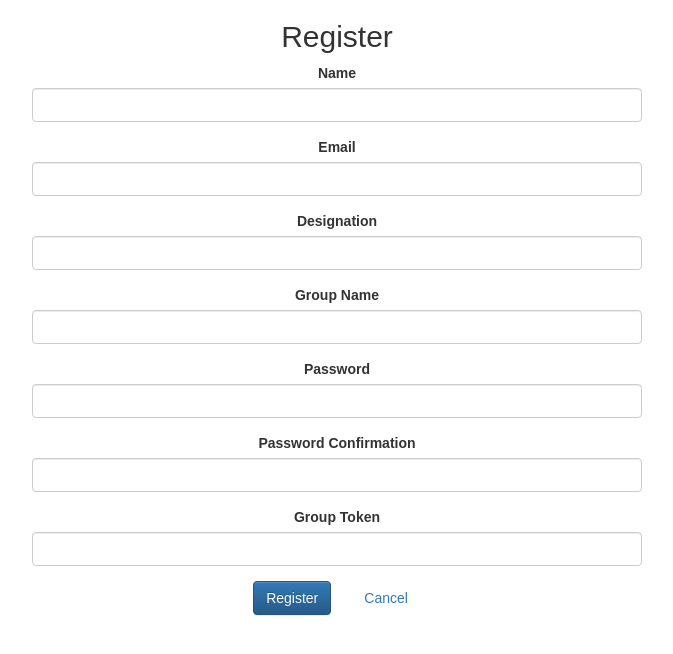
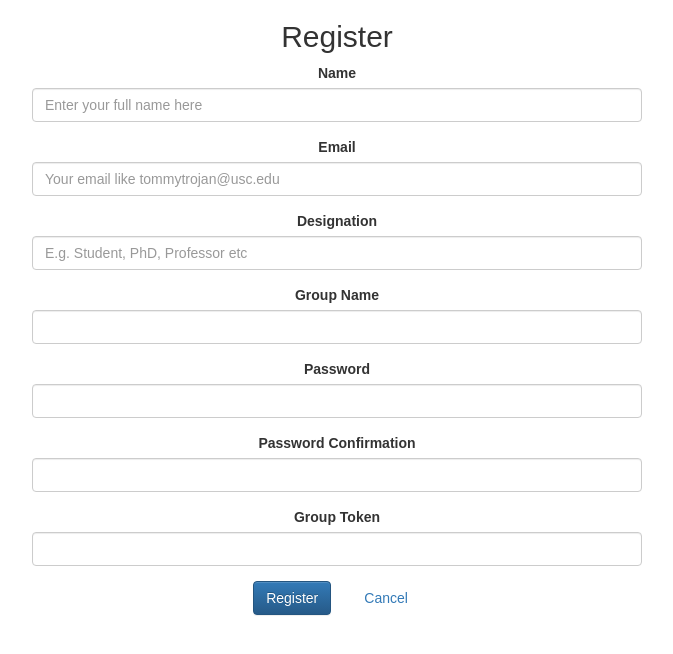
Before and after one commit to npnl/ScoreAssesmentWebForms, a React (Create React App) app: page /register in a window 1280 px wide. Shown: the top 654 px of the page, without its empty margins (303-976 px from the left). Built offline with nearby package versions, Linux system fonts and the light colour scheme.

Commit message:
Gx-8/1- Add placeholders to the Register screen

```diff
--- a/src/_components/RegisterPage/RegisterPage.jsx
+++ b/src/_components/RegisterPage/RegisterPage.jsx
@@ -56,21 +56,21 @@ class RegisterPage extends React.Component {
                 <form name="form" onSubmit={this.handleSubmit}>
                     <div className={'form-group' + (submitted && !user.name ? ' has-error' : '')}>
                         <label htmlFor="name">Name</label>
-                        <input type="text" className="form-control" name="name" value={user.name} onChange={this.handleChange} />
+                        <input type="text" className="form-control" name="name" placeholder="Enter your full name here" value={user.name} onChange={this.handleChange} />
                         {submitted && !user.name &&
                             <div className="help-block">First Name is required</div>
                         }
                     </div>
                     <div className={'form-group' + (submitted && !user.email ? ' has-error' : '')}>
                         <label htmlFor="email">Email</label>
-                        <input type="text" className="form-control" name="email" value={user.email} onChange={this.handleChange} />
+                        <input type="text" className="form-control" name="email" placeholder="Your email like tommytrojan@usc.edu" value={user.email} onChange={this.handleChange} />
                       {submitted && !user.email &&
                       <div className="help-block">Email is required</div>
                       }
                     </div>
                     <div className={'form-group' + (submitted && !user.designation ? ' has-error' : '')}>
                         <label htmlFor="designation">Designation</label>
-                        <input type="text" className="form-control" name="designation" value={user.designation} onChange={this.handleChange} />
+                        <input type="text" className="form-control" name="designation" placeholder="E.g. Student, PhD, Professor etc" value={user.designation} onChange={this.handleChange} />
                       {submitted && !user.designation &&
                       <div className="help-block">Designation is required</div>
                       }
```
